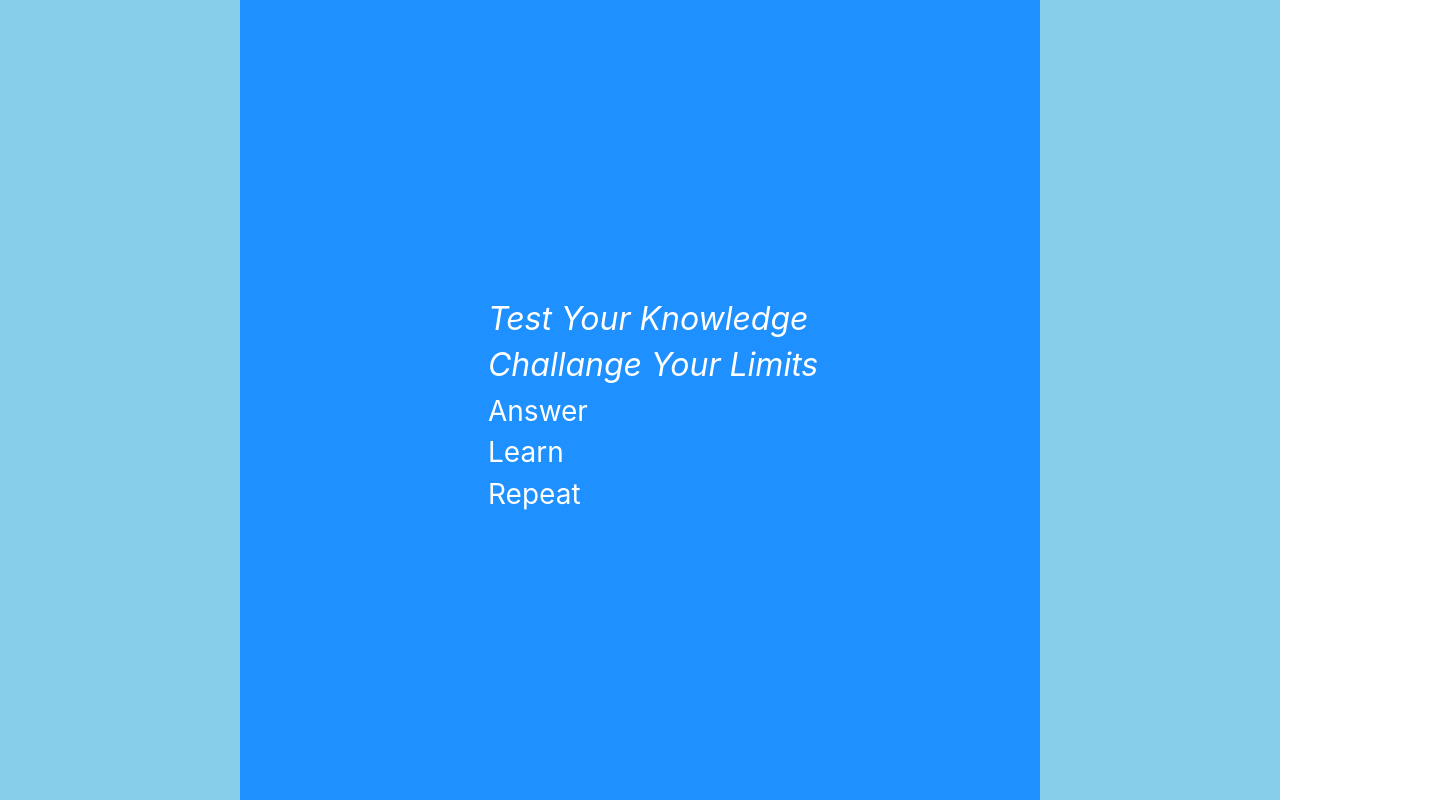
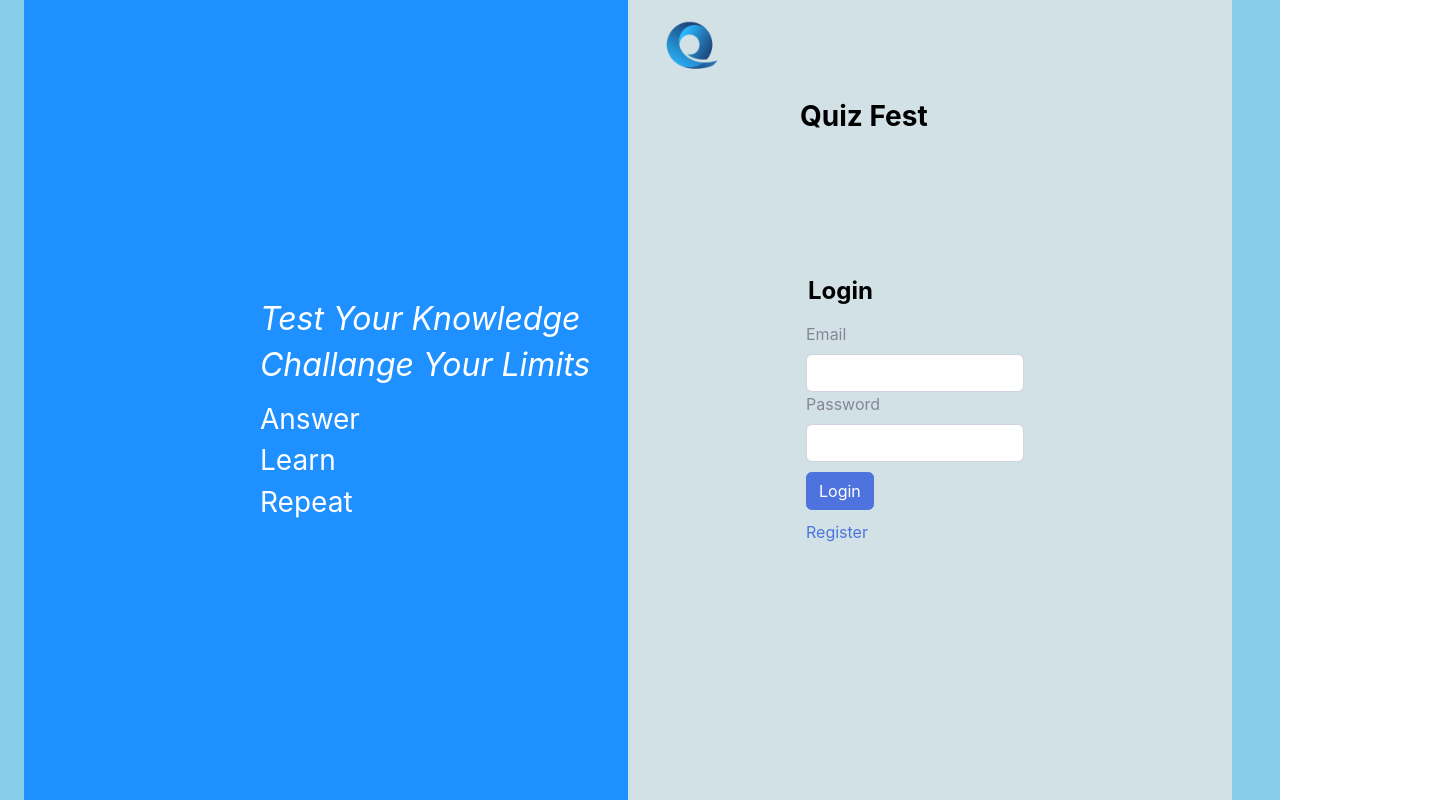
Before and after one commit to Rajavasanthan/quiz_fest_react, a React (Vite) app: page / in a window 1280 px wide. Shown: the top 800 px of the page, 1440 px wide, since content can reach past the window. Built offline with nearby package versions, Linux system fonts and the light colour scheme.

Commit message:
Logo Not yet Finished

```diff
--- a/src/Login.jsx
+++ b/src/Login.jsx
@@ -3,12 +3,11 @@ import { Link } from "react-router-dom"
 function Login() {
   return (
     <>
-      <div className="basebox justify-content-center d-flex flex-row" style={{ backgroundColor: "skyblue", height: "100vh", width: "auto" }}>
-        <div className="row col-lg-12">
-          <div className="container-fluid " style={{ backgroundColor: "dodgerblue", height: "100vh", width: "100vh" }}>
+      <div className="basebox container-fluid d-flex flex-row" style={{ backgroundColor: "skyblue", height: "100vh", width: "auto" }}>
+        <div className="row col-lg-12 d-flex ">
+          <div className="container-fluid col-lg-6 " style={{ backgroundColor: "dodgerblue", height: "100vh", width: "100vh" }}>
             <div className="row">
-              <div className="col-lg-12">
-                <div className="container fst-italic" style={{ marginLeft: "200px", marginTop: "300px", color: "white" }} >
+              <div className="container " style={{ marginLeft: "200px", marginTop: "300px", color: "white" }} >
                 <span><h2><i>Test Your Knowledge</i></h2></span>
                 <span><h2><i>Challange Your Limits</i></h2></span>
               </div>
@@ -19,12 +18,30 @@ function Login() {
               </div>
             </div>
           </div>
+          <div className="container-fluid col-lg-6" style={{ backgroundColor: "hsl(194, 30%, 86%)", height: "100vh", width: "100vh" }}>
+            <div className="row col-lg-12" style={{ height: "100vh", width: "100vh" }}>
+              <div className="d-flex  row " >
+                <div className="">
+                  <img src="src/assets/Q.png" alt="" style={{ height: "100px", width: "100px" }} />
+                  <div className="" style={{ marginLeft: "160px", width: "80vh", color: "black" }}><h3><strong>Quiz Fest</strong></h3> </div>
                 </div>
-          <div className="container-fluid" style={{ backgroundColor: "bisque", height: "100vh", width: "100vh" }}>
-            <div className="row">
-              <div className="col-lg-12">
-                <p>hhhhi</p>
+                <div className="d-flex p-2 align-items-end" style={{ marginLeft: "160px", width: "80vh", color: "black" }}><h4><strong>Login</strong></h4></div>
               </div>
+              <div>
+                <div className="container row col-lg-6" style={{ marginLeft: "130px" }}>
+                  <div class="form-outline w-100">
+                    <label class="form-label" for="input1">Email</label>
+                    <input type="text" id="input1" class="form-control" />
+                  </div>
+                  <div class="form-outline w-100">
+                    <label class="form-label" for="input1">Password</label>
+                    <input type="text" id="input1" class="form-control" />
+                    <button className="btn btn-primary" style={{ marginTop: "10px" }}>Login</button>
+                    <Link className="d-flex" style={{ marginTop: "10px" }}>Register</Link>
+                  </div>
+                </div>
+              </div>
+              <div></div>
             </div>
           </div>
         </div>
```
Also changed, not shown: src/assets/Q.png (added). Lines whose indentation alone changed are shown as unchanged.
